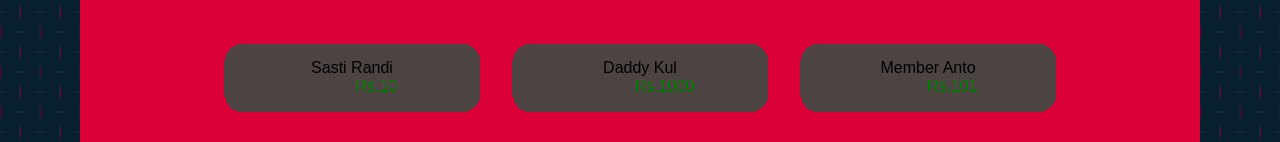
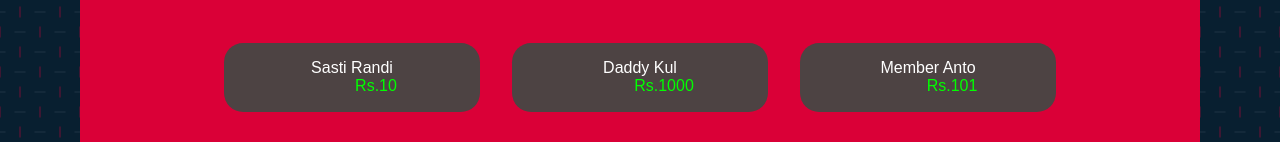
Before and after one commit to ZETA-TVD/tvd, a React (Create React App) app: page /split in a window 1280 px wide. Shown: the part 788-930 px from the top of the page. Built offline with nearby package versions, Linux system fonts and the light colour scheme.

Commit message:
colour minor changes

```diff
--- a/src/components/FriendCard/FriendCard.css
+++ b/src/components/FriendCard/FriendCard.css
@@ -12,7 +12,7 @@
 }
 
 .amt {
-    color: green;
+    color: #00ff00;
     text-align: right;
     margin-left: 3em;
 
@@ -21,6 +21,7 @@
 .name{
     text-align: center;
     width: 9em;
+    color: white;
 }
 
 .mainfriends *{
```
